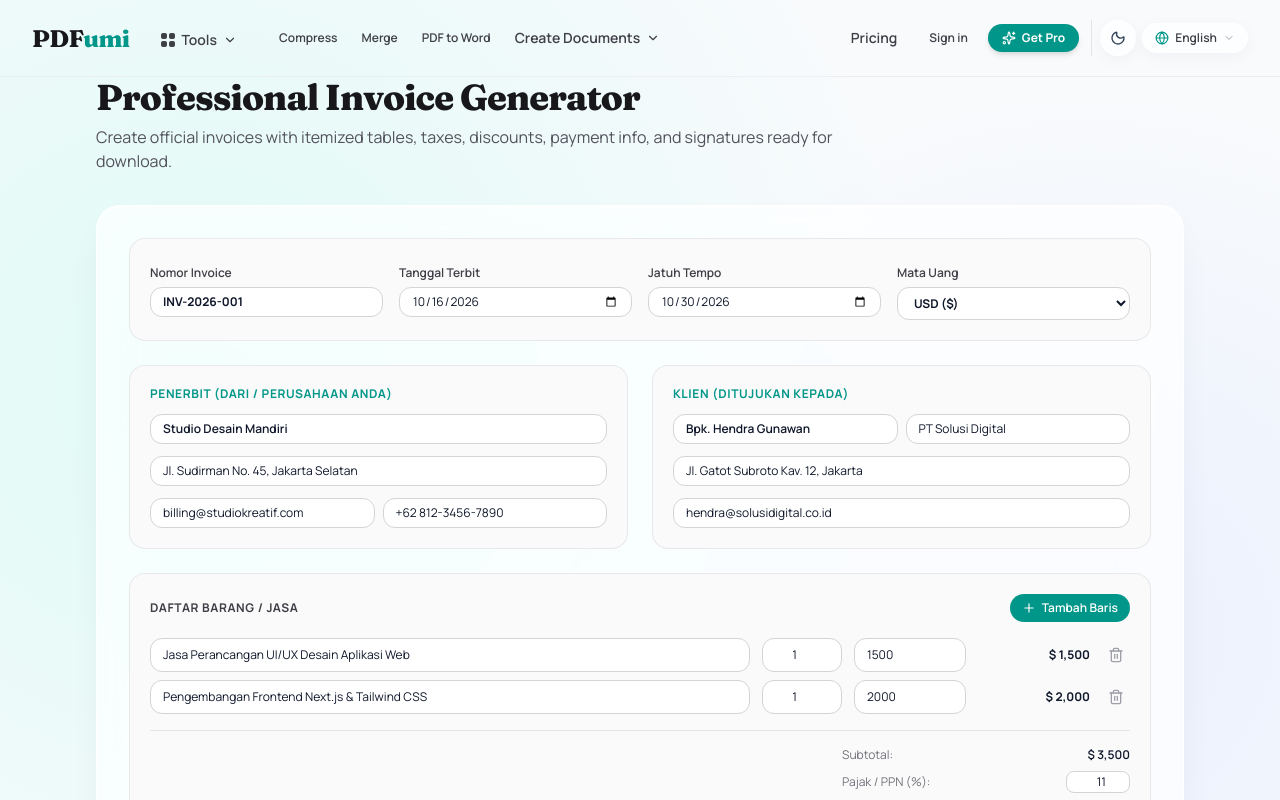
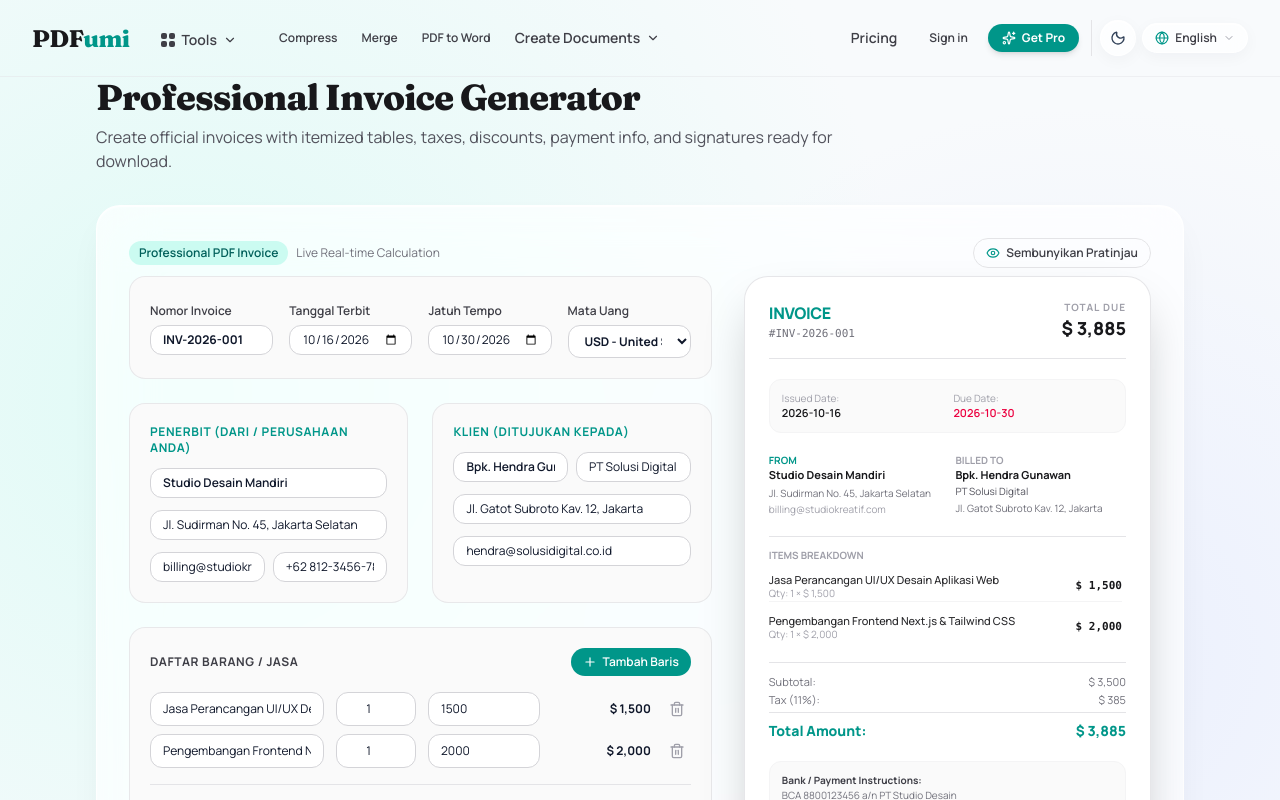
Before and after one commit to m-krisnandi/pdfumi, a Next.js app in the folder web/: page /en/tools/invoice in a window 1280 px wide. Shown: the top 800 px of the page. Built offline with nearby package versions, Linux system fonts and the light colour scheme.

Commit message:
feat(tools): add live preview split screen for invoice and signature tinting with direct PDF signer flow

```diff
--- a/web/src/components/InvoiceBoard.tsx
+++ b/web/src/components/InvoiceBoard.tsx
@@ -6,7 +6,7 @@ import { ToolShell } from "@/components/ToolShell";
 import { ErrorBanner } from "@/components/ErrorBanner";
 import { Button } from "@/components/ui/Button";
 import { generateInvoicePdf, type InvoiceItem } from "@/lib/documentGenerators";
-import { Plus, Trash2, Download, Receipt } from "lucide-react";
+import { Plus, Trash2, Download, Receipt, Eye, Sparkles } from "lucide-react";
 
 export function InvoiceBoard() {
   const t = useTranslations("invoice");
@@ -45,6 +45,7 @@ export function InvoiceBoard() {
   const [notes, setNotes] = useState("Terima kasih atas kerjasamanya. Pembayaran jatuh tempo dalam 14 hari kerja.");
 
   const [processing, setProcessing] = useState(false);
+  const [showLivePreview, setShowLivePreview] = useState(true);
   const [error, setError] = useState<string | null>(null);
 
   function addItem() {
@@ -106,7 +107,25 @@ export function InvoiceBoard() {
 
   return (
     <ToolShell title={t("title")} description={t("description")} wide>
-      <div className="space-y-6">
+      <div className="flex items-center justify-between mb-2">
+        <div className="flex items-center gap-2">
+          <span className="text-xs font-semibold px-2.5 py-1 rounded-full bg-teal-100 dark:bg-teal-950 text-teal-800 dark:text-teal-300">
+            Professional PDF Invoice
+          </span>
+          <span className="text-xs text-zinc-500">Live Real-time Calculation</span>
+        </div>
+        <button
+          type="button"
+          onClick={() => setShowLivePreview(!showLivePreview)}
+          className="hidden lg:flex items-center gap-1.5 text-xs font-semibold px-3 py-1.5 rounded-full border border-zinc-200 dark:border-white/10 hover:border-teal-500 text-zinc-700 dark:text-zinc-300 transition cursor-pointer"
+        >
+          <Eye className="w-3.5 h-3.5 text-teal-600" />
+          <span>{showLivePreview ? "Sembunyikan Pratinjau" : "Tampilkan Pratinjau"}</span>
+        </button>
+      </div>
+
+      <div className="grid grid-cols-1 lg:grid-cols-12 gap-8 items-start">
+        <div className={showLivePreview ? "space-y-6 lg:col-span-7" : "space-y-6 lg:col-span-12"}>
         {/* Top Info Bar */}
         <div className="grid grid-cols-1 sm:grid-cols-4 gap-4 p-5 rounded-2xl bg-zinc-50 dark:bg-zinc-900/60 border border-zinc-200/80 dark:border-white/10">
           <div>
@@ -143,13 +162,13 @@ export function InvoiceBoard() {
               onChange={(e) => setCurrency(e.target.value)}
               className="mt-1 w-full rounded-xl border border-zinc-300 dark:border-white/20 bg-white dark:bg-zinc-800 px-3 py-1.5 text-xs font-bold"
             >
-              <option value="$">USD ($)</option>
-              <option value="Rp">IDR (Rp)</option>
-              <option value="€">EUR (€)</option>
-              <option value="£">GBP (£)</option>
-              <option value="S$">SGD (S$)</option>
-              <option value="RM">MYR / Malaysia (RM)</option>
-              <option value="¥">JPY / Japan (¥)</option>
+              <option value="$">USD - United States ($)</option>
+              <option value="Rp">IDR - Indonesia (Rp)</option>
+              <option value="RM">MYR - Malaysia (RM)</option>
+              <option value="¥">JPY - Japan (¥)</option>
+              <option value="€">EUR - Europe (€)</option>
+              <option value="£">GBP - United Kingdom (£)</option>
+              <option value="S$">SGD - Singapore (S$)</option>
             </select>
           </div>
         </div>
@@ -349,15 +368,126 @@ export function InvoiceBoard() {
 
         <ErrorBanner message={error} />
 
+        <div className="flex justify-end pt-4 border-t border-zinc-200/60 dark:border-white/10">
           <Button
             type="button"
             loading={processing}
             onClick={handleDownload}
-          className="flex items-center gap-2"
+            className="flex items-center gap-2 px-8 py-3.5 text-sm"
           >
             <Download className="w-4 h-4" />
-          <span>Buat & Unduh Invoice PDF</span>
+            <span>{processing ? "Membuat PDF..." : "Unduh PDF Invoice Resmi"}</span>
           </Button>
+        </div>
+      </div>
+
+      {/* Live A4 Sheet Preview (Right Column) */}
+      {showLivePreview && (
+        <div className="hidden lg:block lg:col-span-5 sticky top-24">
+          <div className="rounded-3xl border border-zinc-200/90 dark:border-white/15 bg-white dark:bg-zinc-900 shadow-2xl p-6 text-zinc-900 dark:text-zinc-100 text-xs space-y-5 transition-all">
+            <div className="flex items-center justify-between border-b border-zinc-200 dark:border-white/10 pb-4">
+              <div>
+                <h3 className="font-extrabold text-base tracking-tight text-teal-600 dark:text-teal-400">INVOICE</h3>
+                <p className="font-mono text-[11px] text-zinc-500 mt-0.5">#{invoiceNumber || "INV-001"}</p>
+              </div>
+              <div className="text-right">
+                <span className="text-[10px] text-zinc-400 uppercase tracking-widest block font-bold">Total Due</span>
+                <span className="font-extrabold text-lg text-zinc-900 dark:text-white">
+                  {currency} {grandTotal.toLocaleString()}
+                </span>
+              </div>
+            </div>
+
+            {/* Dates */}
+            <div className="grid grid-cols-2 gap-3 text-[11px] bg-zinc-50 dark:bg-zinc-800/60 p-3 rounded-xl border border-zinc-100 dark:border-white/5">
+              <div>
+                <span className="text-zinc-400 block text-[10px]">Issued Date:</span>
+                <span className="font-semibold">{date || "-"}</span>
+              </div>
+              <div>
+                <span className="text-zinc-400 block text-[10px]">Due Date:</span>
+                <span className="font-semibold text-rose-600 dark:text-rose-400">{dueDate || "-"}</span>
+              </div>
+            </div>
+
+            {/* Sender & Recipient */}
+            <div className="grid grid-cols-2 gap-4 text-[11px]">
+              <div className="space-y-0.5">
+                <span className="text-[10px] uppercase font-bold text-teal-600 dark:text-teal-400">From</span>
+                <p className="font-bold">{sellerName || "Your Company"}</p>
+                <p className="text-zinc-500 text-[10px] leading-relaxed">{sellerAddress}</p>
+                <p className="text-zinc-400 text-[10px]">{sellerEmail}</p>
+              </div>
+              <div className="space-y-0.5">
+                <span className="text-[10px] uppercase font-bold text-zinc-400">Billed To</span>
+                <p className="font-bold">{clientName || "Client Name"}</p>
+                {clientCompany && <p className="text-zinc-600 dark:text-zinc-300 text-[10px]">{clientCompany}</p>}
+                <p className="text-zinc-500 text-[10px] leading-relaxed">{clientAddress}</p>
+              </div>
+            </div>
+
+            {/* Mini Items Table */}
+            <div className="space-y-1.5 border-t border-zinc-200 dark:border-white/10 pt-3">
+              <span className="text-[10px] uppercase font-bold text-zinc-400 block mb-1">Items Breakdown</span>
+              <div className="max-h-48 overflow-y-auto space-y-1.5 pr-1 divide-y divide-zinc-100 dark:divide-white/5">
+                {items.map((it, idx) => (
+                  <div key={idx} className="flex justify-between items-center pt-1.5 text-[11px]">
+                    <div className="truncate pr-2">
+                      <span className="font-medium text-zinc-800 dark:text-zinc-200">{it.description || "Item description"}</span>
+                      <span className="text-zinc-400 text-[10px] block">Qty: {it.quantity} × {currency} {it.unitPrice.toLocaleString()}</span>
+                    </div>
+                    <span className="font-semibold font-mono shrink-0">
+                      {currency} {((it.quantity || 1) * (it.unitPrice || 0)).toLocaleString()}
+                    </span>
+                  </div>
+                ))}
+              </div>
+            </div>
+
+            {/* Total Calculation */}
+            <div className="border-t border-zinc-200 dark:border-white/10 pt-3 space-y-1 text-[11px]">
+              <div className="flex justify-between text-zinc-500">
+                <span>Subtotal:</span>
+                <span>{currency} {subtotal.toLocaleString()}</span>
+              </div>
+              {taxRatePercent > 0 && (
+                <div className="flex justify-between text-zinc-500">
+                  <span>Tax ({taxRatePercent}%):</span>
+                  <span>{currency} {taxAmount.toLocaleString()}</span>
+                </div>
+              )}
+              {discountAmount > 0 && (
+                <div className="flex justify-between text-emerald-600">
+                  <span>Discount:</span>
+                  <span>-{currency} {discountAmount.toLocaleString()}</span>
+                </div>
+              )}
+              <div className="flex justify-between text-sm font-extrabold border-t border-zinc-200 dark:border-white/10 pt-2 text-teal-600 dark:text-teal-400">
+                <span>Total Amount:</span>
+                <span>{currency} {grandTotal.toLocaleString()}</span>
+              </div>
+            </div>
+
+            {/* Payment Details */}
+            {bankDetails && (
+              <div className="p-3 bg-zinc-50 dark:bg-zinc-800/60 rounded-xl text-[10px] border border-zinc-100 dark:border-white/5">
+                <span className="font-bold text-zinc-700 dark:text-zinc-300 block">Bank / Payment Instructions:</span>
+                <p className="text-zinc-500 mt-0.5">{bankDetails}</p>
+              </div>
+            )}
+
+            <Button
+              type="button"
+              loading={processing}
+              onClick={handleDownload}
+              className="w-full flex items-center justify-center gap-2 py-3 mt-2 shadow-lg"
+            >
+              <Download className="w-4 h-4" />
+              <span>{processing ? "Membuat PDF..." : "Unduh PDF Invoice Sekarang"}</span>
+            </Button>
+          </div>
+        </div>
+      )}
     </div>
   </ToolShell>
 );
```
Also changed, not shown: web/src/components/RemoveSignatureBgBoard.tsx (+31 -2 lines). Lines whose indentation alone changed are shown as unchanged.
